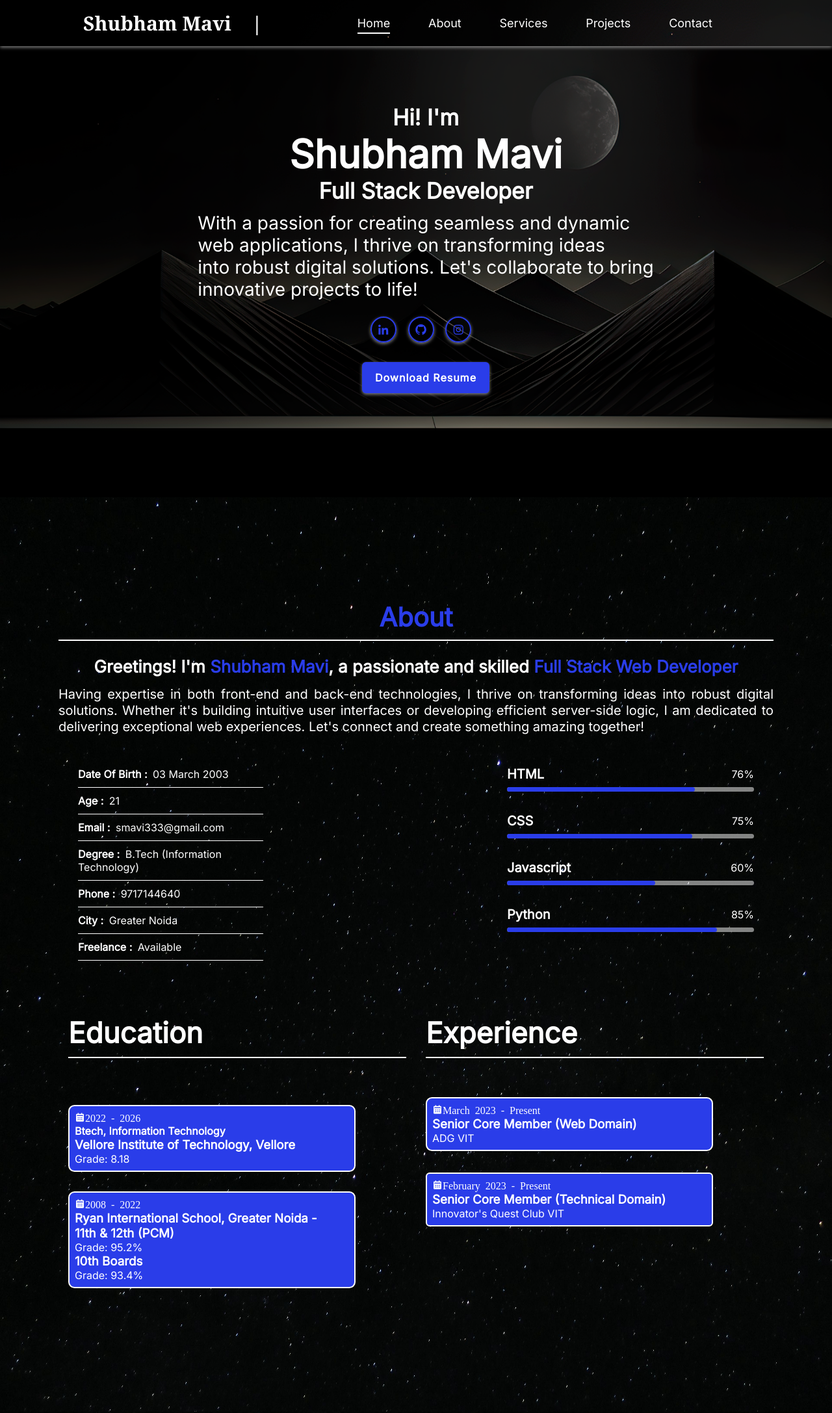
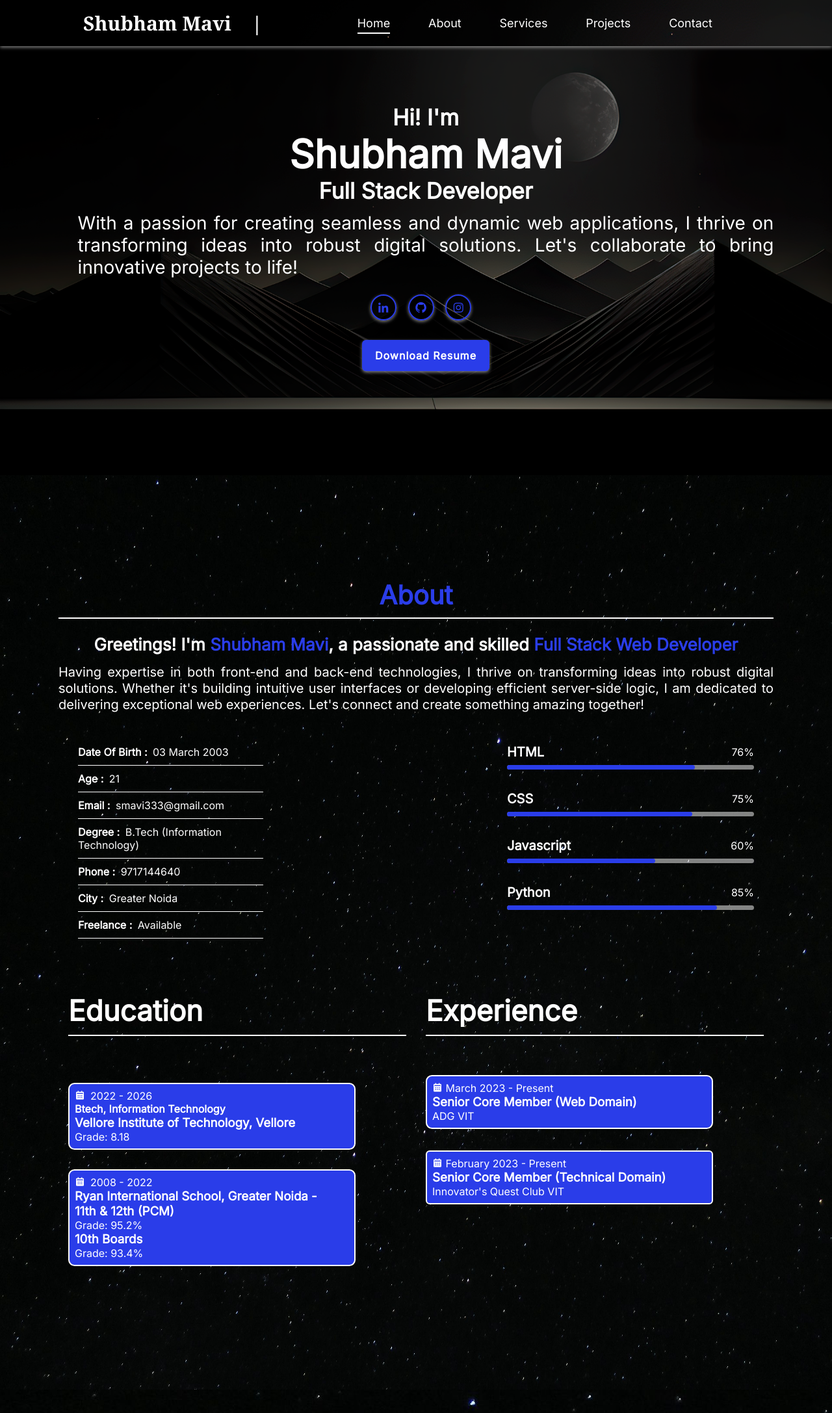
Before and after one commit to smavi333/Portfolio-Website, a plain HTML site: page web_index2.html in a window 1280 px wide. Shown: the top 2174 px of the page at 65% size. Drawn offline with nearby package versions, Linux system fonts and the light colour scheme.

Commit message:
updated html

```diff
--- a/web_index2.html
+++ b/web_index2.html
@@ -24,15 +24,15 @@
  <h4>Hi! I'm</h4>
  <h1>Shubham Mavi</h1>
  <h4>Full Stack Developer</h4><br>
- <p>With a passion for creating seamless and dynamic<br> web applications, I thrive on transforming
-    ideas<br> into robust digital solutions. Let's collaborate to bring<br>innovative projects to life!
+ <p>With a passion for creating seamless and dynamic web applications, I thrive on transforming
+    ideas into robust digital solutions. Let's collaborate to bring innovative projects to life!
  </p>
  <div class="socials">
  <a href="https://www.linkedin.com/in/shubh-m-42b363277/"><i class='bx bxl-linkedin' ></i></a>
  <a href="https://github.com/smavi333"><i class='bx bxl-github' ></i></a>
  <a href="#"><i class='bx bxl-instagram' ></i></a>
  </div>
- <a href="#" class="btn">Download Resume</a>
+ <div class="button"><a href="#" class="btn">Download Resume</a></div>
  </div>
  </section>
  <section class="about" id="about">
@@ -128,14 +128,14 @@
  <div class="row">
  <div class="edu-content">
  <div class="year1">
- <i class='bx bxs-calendar'>2022 - 2026</i>
+ <i class='bx bxs-calendar'> <span>2022 - 2026</span></i>
  <h4>Btech, Information Technology</h4>
  <h3>Vellore Institute of Technology, Vellore</h3>
  <p>Grade: 8.18</p>
  </div>
 <div class="edubox">
  <div class="year2">
- <i class='bx bxs-calendar'>2008 - 2022</i>
+ <i class='bx bxs-calendar'> <span>2008 - 2022</span></i>
  <h3>Ryan International School, Greater Noida - <br>
 11th & 12th (PCM)</h3>
  <p>Grade: 95.2%</p>
@@ -152,13 +152,13 @@
  <div class="edu-content">
  <div class="edubox2">
  <div class="year1">
- <i class='bx bxs-calendar'>March 2023 - Present</i>
+ <i class='bx bxs-calendar'><span> March 2023 - Present</span></i>
  <h3>Senior Core Member (Web Domain)</h3>
  <p>ADG VIT</p>
  </div>
  </div>
 <div class="year2e">
- <i class='bx bxs-calendar'>February 2023 - Present</i>
+ <i class='bx bxs-calendar'><span> February 2023 - Present</span></i>
  <h3>Senior Core Member (Technical Domain)</h3>
  <p>Innovator's Quest Club VIT</p>
  </div>
@@ -182,7 +182,8 @@
     high-performance, scalable, and secure web applications. Committed to excellence, I
     continuously strive to push the boundaries of web development to deliver innovative solutions
     that exceed client expectations.</p>
- <a href="#" class="btn">Read More</a>
+    <div class="button"><a href="#" class="btn">Read More</a></div>
+
  </div>
  <div class="services-box">
  <i class='bx bx-camera' ></i>
@@ -193,7 +194,8 @@ My work spans a variety of genres, from evocative portraits and vibrant
 landscapes to dynamic street photography and captivating event coverage.
 Dedicated to excellence, I consistently deliver high-quality visuals
 that leave a lasting impression.</p>
- <a href="#" class="btn">Read More</a>
+<div class="button"><a href="#" class="btn">Read More</a></div>
+
  </div>
  </div>
  </section>
@@ -246,7 +248,8 @@ that leave a lasting impression.</p>
  </div>
  <textarea cols="30" rows="10" id="message" name="message"
  placeholder="Your Message" required></textarea>
- <input type="submit" id="submit" value="Send Message" class="btn">
+ <div class="button"><input type="submit" id="submit" value="Send Message" class="btn"></div>
+
  </form>
  <div id="success" class="pop" style="display: none">Message sent successfully!
     Thanks for contacting.</div>
```
